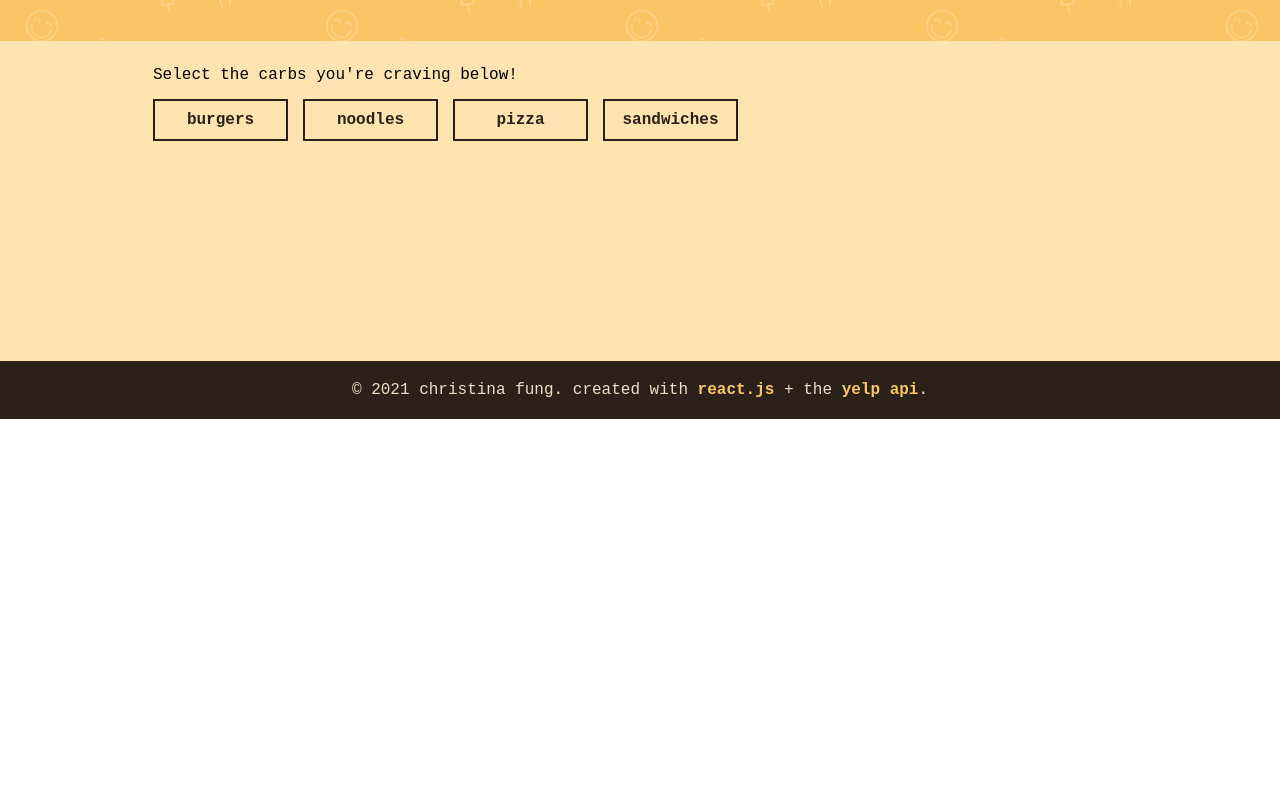
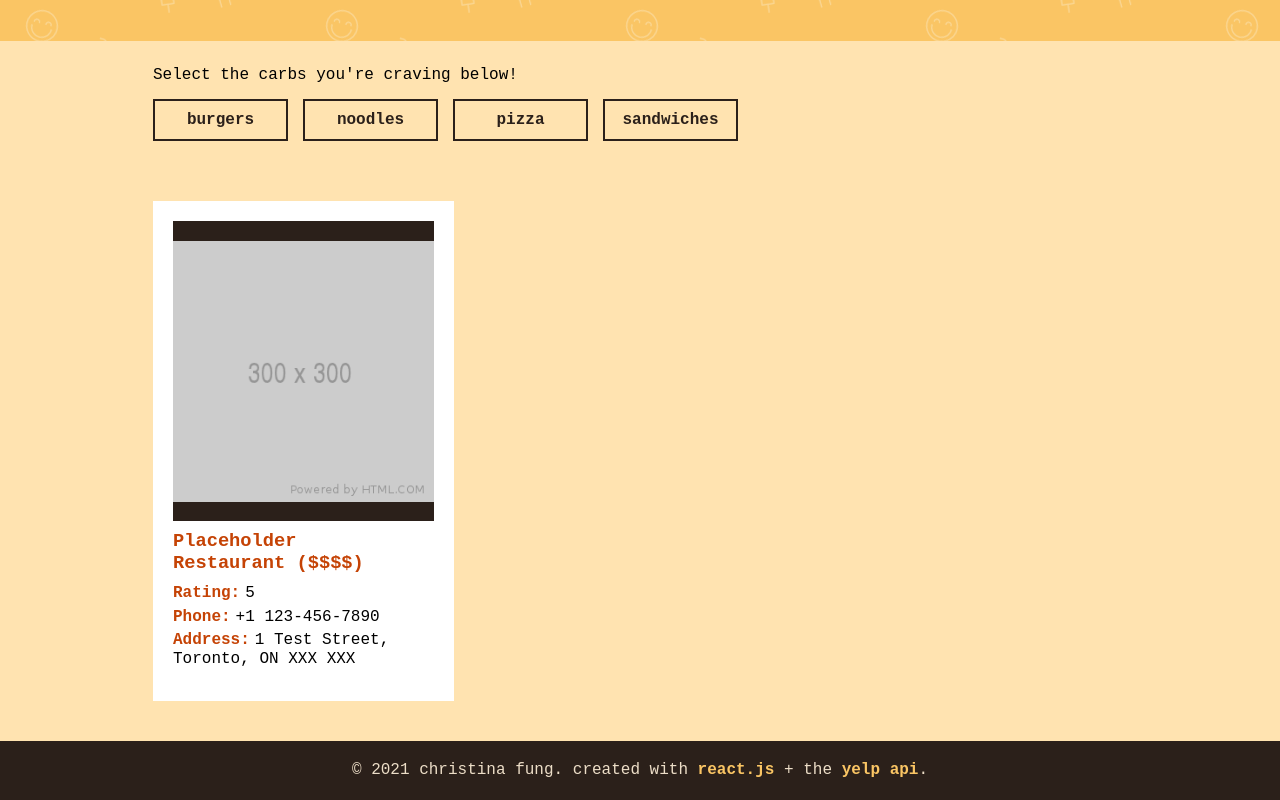
Before and after one commit to ChristinaFung/get-this-bread, a React (Create React App) app: page / in a window 1280 px wide. Shown: the part 381-1181 px from the top of the page. Before the commit the page ends 800 px from the top, so only its background shows below. Built offline with nearby package versions, Linux system fonts and the light colour scheme; no server answers.

Commit message:
#4: Create app level state; update Recommendations and SelectionMenu components

```diff
--- a/src/App.js
+++ b/src/App.js
@@ -6,13 +6,42 @@ import Recommendations from './components/Recommendations/Recommendations';
 import Footer from './components/Footer/Footer';
 
 class App extends React.Component {
+  constructor(props) {
+    super(props);
+
+    this.state = {
+      results: [
+        {
+          id: 'placeholder-id',
+          name: 'Placeholder Restaurant',
+          display_phone: "+1 123-456-7890",
+          price: "$$$$",
+          rating: "5",
+          url: "#",
+          location: {
+            formatted_address: "1 Test Street, Toronto, ON XXX XXX"
+          },
+          photos: ["http://placehold.it/300x300"]
+        }
+      ]
+    }
+
+    this.setResults = this.setResults.bind(this);
+  }
+
+  setResults = (data) => {
+    console.log("before: ", this.state.results);
+    this.setState({ results: data });
+    console.log("after: ", this.state.results);
+  }
+
   render() {
     return (
       <div className="app">
         <div className="app-content">
           <Header/>
-          <SelectionMenu/>
-          <Recommendations/>
+          <SelectionMenu setResults={this.setResults}/>
+          <Recommendations results={this.state.results}/>
         </div>
         <Footer/>
       </div>
--- a/src/components/Recommendations/Recommendations.js
+++ b/src/components/Recommendations/Recommendations.js
@@ -1,24 +1,22 @@
 import React from "react";
 import "./Recommendations.css";
+import ResultCard from "../../components/ResultCard/ResultCard";
 class Recommendations extends React.Component {
-	static defaultProps = {
-		results: [{
-			id: 'placeholder-id',
-			name: 'Placeholder Restaurant',
-			phone: "+1 123-456-7890",
-			price: "$$$$",
-			rating: "5",
-			url: "#",
-			address: "1 Test Street, Toronto, ON XXX XXX" ,
-			imgUrl: "http://placehold.it/300x300"
-		}]
-	}
+	render() {
+		const results = this.props.results;
 
-	render() {
 		return (
 			<div className="recommendations">
 				<div className="inner-content cf">
 					{/* WIP component */}
+					{
+						results.map((res) =>
+							<ResultCard
+								key={res.id}
+								result={res}
+							/>
+						)
+					}
 				</div>
 			</div>
 		)
--- a/src/components/SelectionMenu/SelectionMenu.js
+++ b/src/components/SelectionMenu/SelectionMenu.js
@@ -9,7 +9,14 @@ class SelectionMenu extends React.Component {
 	// todo: when you select category, make API call to search for Yelp recos in toronto based on that category key
 	selectCategory = (category) => {
 		console.log("you picked: ",category);
-		getData(category);
+		getData(category)
+			.then((response) => {
+				// store the results to the state
+				this.props.setResults(response.search.business);
+			})
+			.catch((error) => {
+				console.log("error: ", error)
+			});
 	}
 
 	render() {
```
